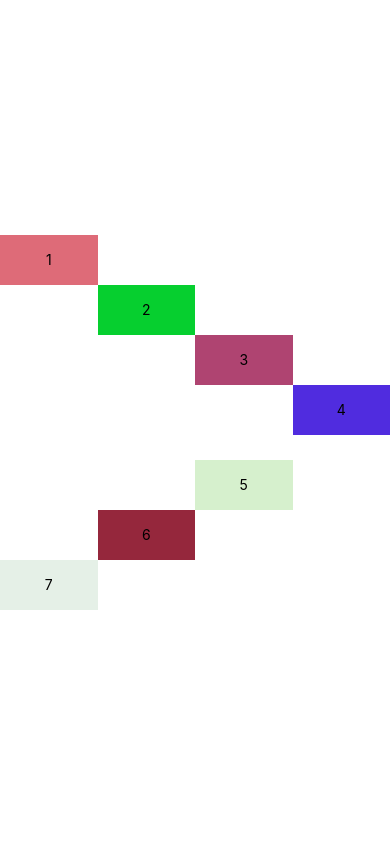
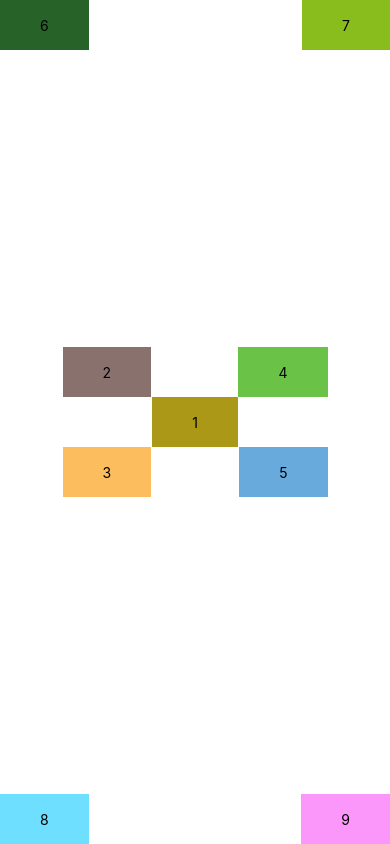
Before and after one commit to huyph14494/react-native24022020, a React Native app: screen / in a window 390 px wide. Built offline with nearby package versions, Linux system fonts and the light colour scheme.

Commit message:
bai tai 8

```diff
--- a/App.js
+++ b/App.js
@@ -12,57 +12,47 @@ import {Dimensions, StyleSheet, View, Text} from 'react-native';
 const App: () => React$Node = () => {
   return (
     <View style={styles.container}>
-      <View style={styles.group}>
-        <View
-          style={styles.group_text_top(
-            (Dimensions.get('window').height - 75) / 2 - 50 * 3,
-          )}>
-          <Text style={styles.textColor}>1</Text>
+      <View style={styles.group_row}>
+        <View style={styles.group_text_left()}>
+          <Text style={styles.textColor}>6</Text>
         </View>
-        <View
-          style={styles.group_text_bottom(
-            (Dimensions.get('window').height - 25) / 2 - 50 * 3 - 25,
-          )}>
+        <View style={styles.group_text_right()}>
           <Text style={styles.textColor}>7</Text>
         </View>
       </View>
 
       <View style={styles.group}>
-        <View
-          style={styles.group_text_top(
-            (Dimensions.get('window').height - 75) / 2 - 50 * 2,
-          )}>
+        <View style={styles.group_row_center}>
+          <View style={styles.group_text_center_left(0)}>
             <Text style={styles.textColor}>2</Text>
           </View>
-        <View
-          style={styles.group_text_bottom(
-            (Dimensions.get('window').height - 25) / 2 - 50 * 2 - 25,
-          )}>
-          <Text style={styles.textColor}>6</Text>
+          <View style={styles.group_text_center_right(0)}>
+            <Text style={styles.textColor}>4</Text>
           </View>
         </View>
 
-      <View style={styles.group}>
-        <View
-          style={styles.group_text_top(
-            (Dimensions.get('window').height - 75) / 2 - 50 * 1,
-          )}>
+        <View style={styles.group_row_center}>
+          <View style={styles.group_text_center()}>
+            <Text style={styles.textColor}>1</Text>
+          </View>
+        </View>
+
+        <View style={styles.group_row_center}>
+          <View style={styles.group_text_center_left(0)}>
             <Text style={styles.textColor}>3</Text>
           </View>
-        <View
-          style={styles.group_text_bottom(
-            (Dimensions.get('window').height - 25) / 2 - 50 * 1 - 25,
-          )}>
+          <View style={styles.group_text_center_right(0)}>
             <Text style={styles.textColor}>5</Text>
           </View>
         </View>
+      </View>
 
-      <View style={styles.group}>
-        <View
-          style={styles.group_text_top(
-            (Dimensions.get('window').height - 75) / 2,
-          )}>
-          <Text style={styles.textColor}>4</Text>
+      <View style={styles.group_row}>
+        <View style={styles.group_text_left(true)}>
+          <Text style={styles.textColor}>8</Text>
+        </View>
+        <View style={styles.group_text_right(true)}>
+          <Text style={styles.textColor}>9</Text>
         </View>
       </View>
     </View>
@@ -82,36 +72,92 @@ const getRandomColor = function() {
 const styles = StyleSheet.create({
   container: {
     flex: 1,
-    flexDirection: 'row',
+    flexDirection: 'column',
   },
+
   group: {
     flex: 1,
     flexDirection: 'column',
+    justifyContent: 'center',
+    alignItems: 'center',
   },
-  group_text_top(top = 0) {
+
+  group_row_center: {
+    height: 50,
+    width: 265,
+    justifyContent: 'center',
+    alignItems: 'center',
+    flexDirection: 'column',
+  },
+
+  group_row: {
+    flexDirection: 'row',
+  },
+
+  group_text_center_left(left = 0) {
     return {
       position: 'absolute',
       backgroundColor: getRandomColor(),
-      alignItems: 'center',
       justifyContent: 'center',
       height: 50,
-      width: '100%',
       paddingLeft: 40,
       paddingRight: 40,
-      top: top,
+      left: left,
     };
   },
-  group_text_bottom(bottom = 0) {
+
+  group_text_center_right(right = 0) {
     return {
       position: 'absolute',
       backgroundColor: getRandomColor(),
-      alignItems: 'center',
       justifyContent: 'center',
       height: 50,
-      width: '100%',
       paddingLeft: 40,
       paddingRight: 40,
-      bottom: bottom,
+      right: right,
+    };
+  },
+  group_text_center() {
+    return {
+      position: 'absolute',
+      backgroundColor: getRandomColor(),
+      justifyContent: 'center',
+      height: 50,
+      paddingLeft: 40,
+      paddingRight: 40,
+    };
+  },
+
+  group_text_left(isBottom) {
+    let obj = {};
+    if (isBottom) {
+      obj.bottom = 0;
+    }
+    return {
+      position: 'absolute',
+      backgroundColor: getRandomColor(),
+      justifyContent: 'center',
+      height: 50,
+      paddingLeft: 40,
+      paddingRight: 40,
+      left: 0,
+      ...obj,
+    };
+  },
+  group_text_right(isBottom) {
+    let obj = {};
+    if (isBottom) {
+      obj.bottom = 0;
+    }
+    return {
+      position: 'absolute',
+      backgroundColor: getRandomColor(),
+      justifyContent: 'center',
+      height: 50,
+      paddingLeft: 40,
+      paddingRight: 40,
+      right: 0,
+      ...obj,
     };
   },
 });
```
Lines whose indentation alone changed are shown as unchanged.
